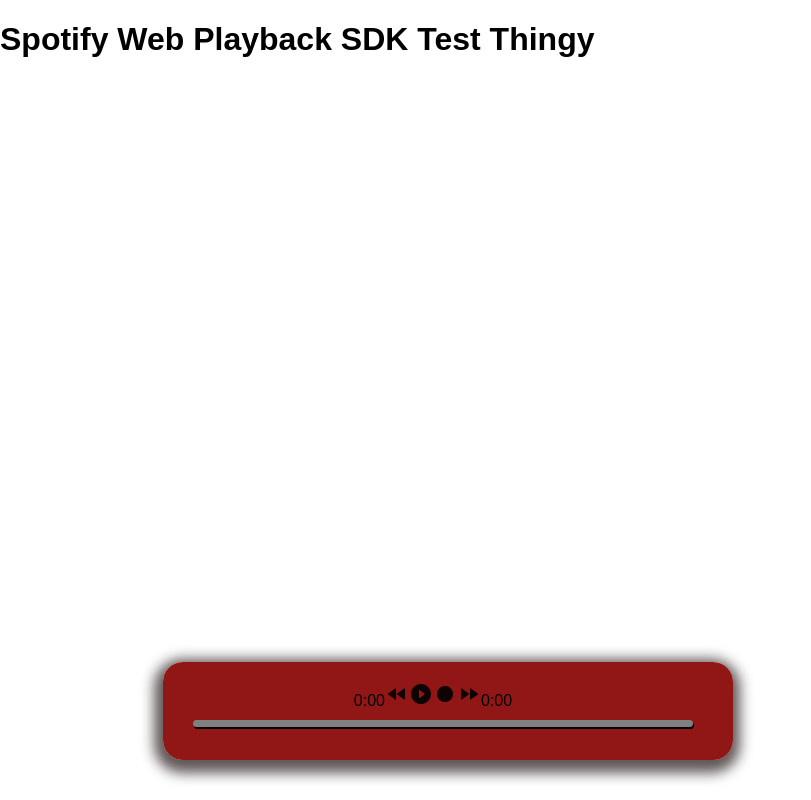
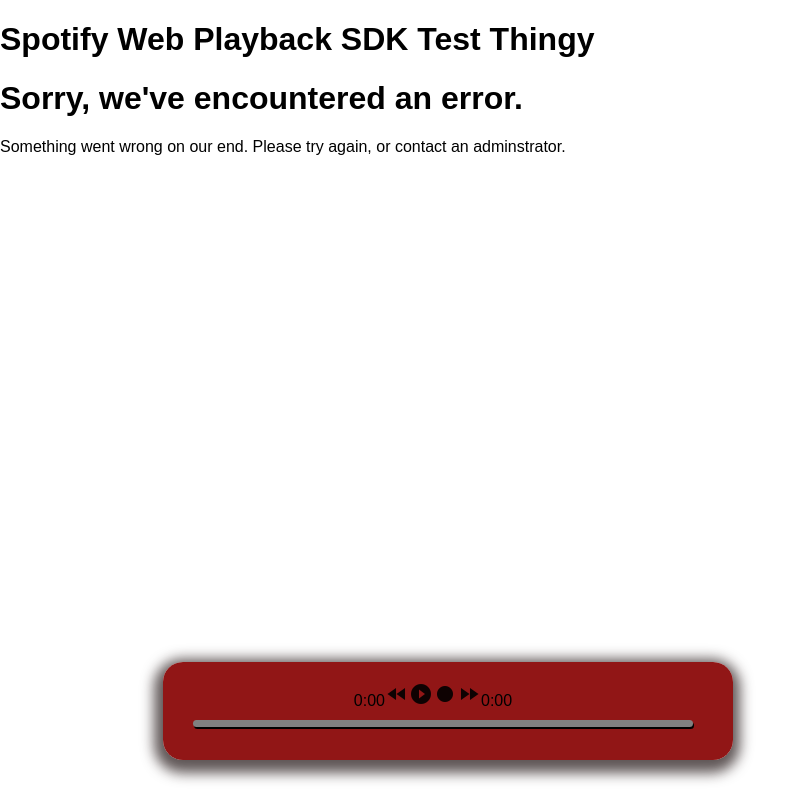
Before and after one commit to IsaacSamuel/Samaveda-Client, a React (Create React App) app: page /artist in a window 1280 px wide. Shown: the whole page, without its empty margins (0-811 px from the left). Built offline with nearby package versions, Linux system fonts and the light colour scheme.

Commit message:
Added BaseView and ErrorView

```diff
--- a/src/View.js
+++ b/src/View.js
@@ -3,6 +3,8 @@
 import { BrowserRouter as Router, Route, Switch } from "react-router-dom";
 
 import SongView from './Views/SongView'
+import ErrorView from './Views/ErrorView'
+import BaseView from './Views/BaseView'
 
 
 
@@ -61,6 +63,8 @@
 	 		<Router>
 		 		<Switch>
 
+		 			<Route exact path="/" component={BaseView} />
+
 		 			<Route path="/song"
 		 				render={
 		 					props=>
@@ -71,13 +75,18 @@
 		 				}
 		 			/>
 
+		 			<Route render={
+	 					props=>
+	 						<ErrorView
+	 					 		errorType="404"
+	 						/>
+	 				}  />
+
 		 		</Switch>
 	 		</Router>
 	 	)
 	}
-
 }
-
 
 /*
 
@@ -85,25 +94,8 @@
 	 			<Route path="/settings" component={SettingsView} />
 	 			<Route path="/loggedOut" component={LoggedOutView} />
 
-	 			<Route path="/song"
-	 				render={
-	 					props=>
-	 						<SongView
-	 					 		current_song_name = "River"
-	 					 		current_song_artist_name = 'Bishop Briggs'
-	 						/>
-	 				}
-	 			/>
 
 	 			<Route path="/artist" component={ArtistView} />
-	 			<Route path="/loggedOut" component={LoggedOutView} />
-
-	 			<Route render={
-	 					props=>
-	 						<ErrorView
-	 					 		errorType="404"
-	 						/>
-	 			}  />
 
 */
 
--- /dev/null
+++ b/src/Views/BaseView.js
@@ -0,0 +1,44 @@
+import React from 'react';
+
+/*Function of the BaseView is to determine whether the user is logged in or not,
+    and render a view accordingly. */
+
+function BaseView (props) {
+	if (props.loggedIn) {
+		return loggedOutView()
+	}
+	else {
+		return loggedOutView()
+	}
+}
+
+
+function loggedInView() {
+	return(
+		<div id="loggedIn">
+			<h2>Recent Songs</h2>
+			<p>Here are some recent songs you've commented upon.</p>
+
+			<h2>Discussions</h2>
+			<p>These songs are currently being discussed heavily. Feel free to chime in.</p>
+
+			<h2>Your recommendations</h2>
+			<p>Here are some recommendations you might like.</p>
+
+		</div>
+	)
+}
+
+function loggedOutView() {
+	return(
+		<div id="loggedOut">
+			<h1>Welcome to Samaveda</h1>
+			<p><i>Samaveda</i> is an app designed to help you annotate and discuss the Spotify songs you love.</p>
+
+			<p>If you're already part of the team, log in to be able to listen to music, comment privately or publicly, and get
+				personalised recommendations. Otherwise, feel free to browse around or sign up.</p>
+		</div>
+	)
+}
+
+export default BaseView;
--- /dev/null
+++ b/src/Views/ErrorView.js
@@ -0,0 +1,28 @@
+import React from 'react';
+
+function ErrorView(props) {
+	let errorMessage = parseError(props.error)
+
+	return (
+		<div id="errorMessage">
+			<h1>Sorry, we've encountered an error.</h1>
+			<p>{errorMessage}</p>
+		</div>
+	)
+}
+
+function parseError(error) {
+	if (error === "404") {
+		return (
+			<p><b>404 Error:</b> Page not found. Please try a different URL.</p>
+		)
+	}
+
+	else {
+		return (
+			<p>Something went wrong on our end. Please try again, or contact an adminstrator.</p>
+		)
+	}
+}
+
+export default ErrorView;
```
Also changed, not shown: src/logo.svg (deleted).
